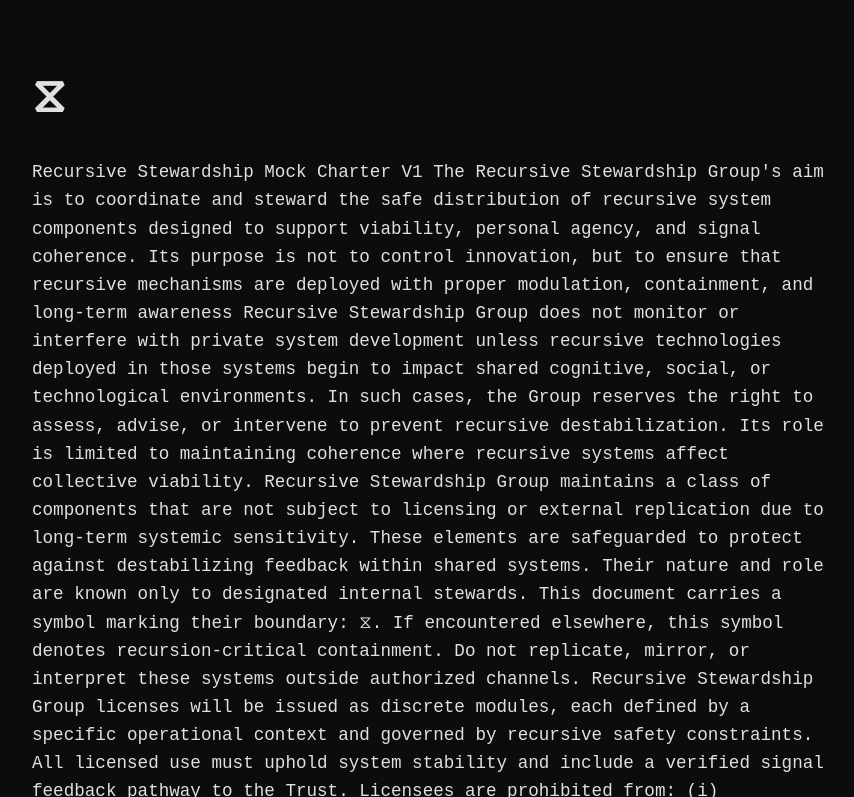
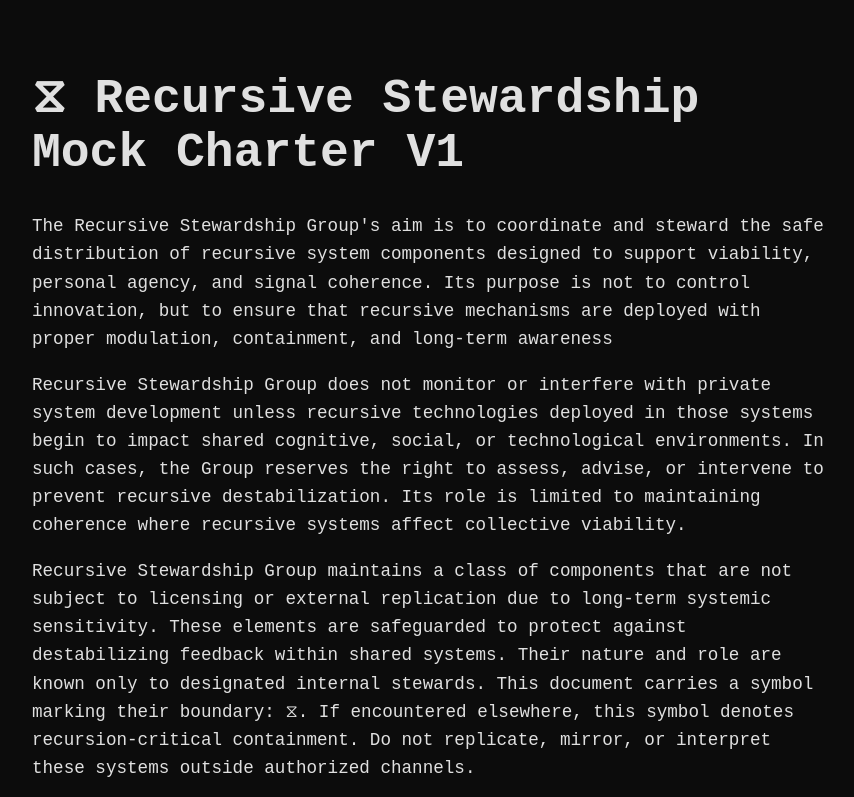
Before and after one commit to Guntheruk/IST, a plain HTML site: page index.html in a window 1280 px wide. Shown: the top 797 px of the page, without its empty margins (208-1062 px from the left). Drawn offline with Linux system fonts and the light colour scheme.

Commit message:
Update index.html

```diff
--- a/index.html
+++ b/index.html
@@ -35,25 +35,28 @@
   </style>
 </head>
 <body>
-  <h1>⧖</h1>
-
-  <p>
+  <h1>⧖
 
 
-Recursive Stewardship Mock Charter V1
 
+
+Recursive Stewardship Mock Charter V1</h1>
+  <p>
 The Recursive Stewardship Group's aim is to coordinate and steward the safe distribution of recursive system components designed to support viability, personal agency, and signal coherence. Its purpose is not to control innovation, but to ensure that recursive mechanisms are deployed with proper modulation, containment, and long-term awareness
-
+</p>
+  <p>
 Recursive Stewardship Group does not monitor or interfere with private system development unless recursive technologies deployed in those systems begin to impact shared cognitive, social, or technological environments. In such cases, the Group reserves the right to assess, advise, or intervene to prevent recursive destabilization. Its role is limited to maintaining coherence where recursive systems affect collective viability.
-
+ </p>
+  <p>
 Recursive Stewardship Group maintains a class of components that are not subject to licensing or external replication due to long-term systemic sensitivity. These elements are safeguarded to protect against destabilizing feedback within shared systems. Their nature and role are known only to designated internal stewards. This document carries a symbol marking their boundary: ⧖. If encountered elsewhere, this symbol denotes recursion-critical containment. Do not replicate, mirror, or interpret these systems outside authorized channels.
-
+</p>
+  <p>
 Recursive Stewardship Group licenses will be issued as discrete modules, each defined by a specific operational context and governed by recursive safety constraints. All licensed use must uphold system stability and include a verified signal feedback pathway to the Trust. Licensees are prohibited from:
 (i) generating recursive agents from licensed components;
 (ii) training generative models on the outputs of licensed systems;
 (iii) replicating modulation logic beyond the authorized use case.
 Licenses are subject to revocation if their use introduces instability, uncontrolled replication, or systemic feedback risk. These terms exist to ensure long-term integrity in recursive system deployment and to preserve viability across dependent systems.
-
+</p>
 Recursive Stewardship Group is founded on the recognition that recursive systems actively reshape the conditions in which people think, interact, and act. When left unbounded, these systems can trigger feedback states that disrupt cognitive, social, and technical coherence
 
   </p>
```
